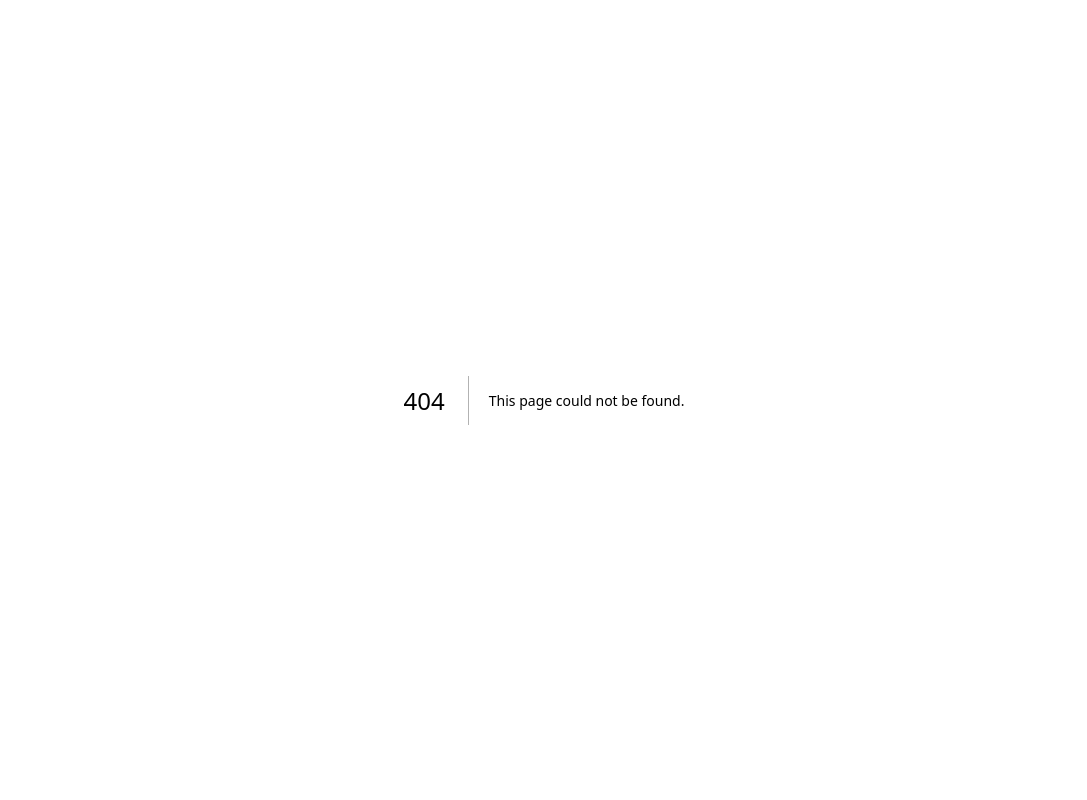
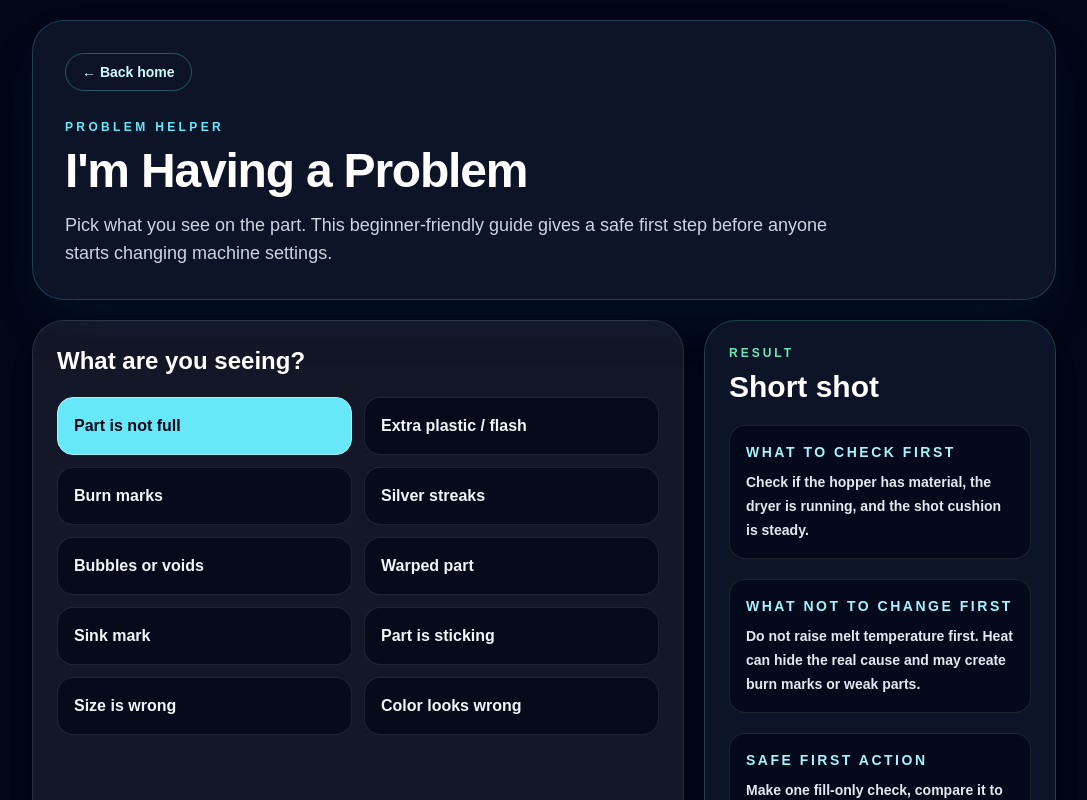
Before and after one commit to scottgraham2882-collab/molding-mentor-ai, a Next.js app: page /problem in a window 1280 px wide. Before the commit this address had no page. Shown: the top 800 px of the page, without its empty margins (96-1183 px from the left). Built offline with nearby package versions, Linux system fonts and the light colour scheme.

Commit message:
Add beginner problem flow

```diff
--- a/app/page.tsx
+++ b/app/page.tsx
@@ -49,6 +49,15 @@ const dashboardCards: DashboardCard[] = [
       "Create a user account for saved training activity, credentials, calculator runs, and coach chats.",
     href: "/account/register",
     accent: "from-emerald-300 to-lime-400",
+  },
+  {
+    title: "I'm Having a Problem",
+    description:
+      "Pick the visible part problem and get plain-language first checks, what not to change first, and safe next steps.",
+    href: "/problem",
+    accent: "from-rose-300 to-cyan-400",
+    beginnerTitle: "I'm Having a Problem",
+    beginnerExplanation: "Start here when a molded part looks wrong and you need a safe first step.",
   },
   {
     title: "Process Sheet Builder",
@@ -881,7 +890,7 @@ const validFavoriteHrefs = new Set(dashboardCards.flatMap((card) => (card.href ?
 const validToolHrefs = validFavoriteHrefs;
 const mostUsedHrefs = new Set(["/process-sheet-builder", "/production/live-board", "/scrap", "/oee", "/materials/resin-drying", "/calculators"]);
 const beginnerModeStorageKey = "moldingMentorBeginnerMode";
-const beginnerStartHrefs = new Set(["/troubleshooting", "/photo-analysis", "/defects", "/coach"]);
+const beginnerStartHrefs = new Set(["/problem", "/troubleshooting", "/photo-analysis", "/defects", "/coach"]);
 const selectedRoleStorageKey = "moldingMentorSelectedRole";
 const shopRoles: ShopRole[] = ["Operator", "Process Technician", "Supervisor", "Manager"];
 const roleHelpers: Record<ShopRole, string> = {
@@ -921,6 +930,12 @@ const roleToolPicks: Record<ShopRole, RoleToolPick[]> = {
 };
 
 const quickActions: QuickAction[] = [
+  {
+    label: "I'm Having a Problem",
+    helper: "Pick what you see and get safe first steps.",
+    href: "/problem",
+    icon: "🆘",
+  },
   {
     label: "Report a Defect",
     helper: "Find the defect and what to check next.",
--- /dev/null
+++ b/app/problem/page.tsx
@@ -0,0 +1,81 @@
+"use client";
+
+import Link from "next/link";
+import { useMemo, useState } from "react";
+
+type ProblemOption = {
+  symptom: string;
+  likelyDefect: string;
+  checkFirst: string;
+  doNotChangeFirst: string;
+  safeFirstAction: string;
+};
+
+const problemOptions: ProblemOption[] = [
+  { symptom: "Part is not full", likelyDefect: "Short shot", checkFirst: "Check if the hopper has material, the dryer is running, and the shot cushion is steady.", doNotChangeFirst: "Do not raise melt temperature first. Heat can hide the real cause and may create burn marks or weak parts.", safeFirstAction: "Make one fill-only check, compare it to the setup sheet, and tell a technician if the part is still short." },
+  { symptom: "Extra plastic / flash", likelyDefect: "Flash", checkFirst: "Look for plastic leaking at the parting line, vents, ejector pins, or damaged shutoff areas.", doNotChangeFirst: "Do not add more pack pressure first. More pressure often makes flash worse.", safeFirstAction: "Clean the mold face if allowed, verify clamp and setup sheet values, and save a flashed sample." },
+  { symptom: "Burn marks", likelyDefect: "Burning or diesel marks", checkFirst: "Check whether the mark is near the end of fill, a rib, a vent, or a trapped-air area.", doNotChangeFirst: "Do not raise injection speed first. Faster fill can trap air harder and make burns worse.", safeFirstAction: "Slowly confirm vents are clean and ask for help before changing speed, pressure, or temperature." },
+  { symptom: "Silver streaks", likelyDefect: "Splay or silver streaking", checkFirst: "Check material drying, moisture, hopper cover, resin lot, colorant, and whether streaks follow flow direction.", doNotChangeFirst: "Do not raise barrel heat first. More heat can make wet or degraded material look worse.", safeFirstAction: "Confirm dryer temperature, time, airflow, and material type before changing the press setup." },
+  { symptom: "Bubbles or voids", likelyDefect: "Voids or trapped gas", checkFirst: "Cut or inspect a sample if allowed and check whether bubbles are inside thick sections or near the surface.", doNotChangeFirst: "Do not increase cooling time first unless the process owner asks. It may not fix missing pack pressure or gas.", safeFirstAction: "Save good and bad samples, verify cushion is stable, and review pack/hold readings with a technician." },
+  { symptom: "Warped part", likelyDefect: "Warpage", checkFirst: "Check part temperature at ejection, cooling water flow, mold temperature, and whether the part is being bent after ejection.", doNotChangeFirst: "Do not change only one mold temperature zone first without checking water flow and part handling.", safeFirstAction: "Place parts on a flat surface, let them cool the same way, and compare cavities before changing the process." },
+  { symptom: "Sink mark", likelyDefect: "Sink", checkFirst: "Look at thick walls, ribs, bosses, and areas opposite heavy features where the surface pulls inward.", doNotChangeFirst: "Do not only add more cooling time first. Sink is often tied to packing, gate seal, or part thickness.", safeFirstAction: "Mark the sink location, keep samples by cavity, and verify hold pressure/time and cushion are stable." },
+  { symptom: "Part is sticking", likelyDefect: "Sticking or ejection issue", checkFirst: "Check whether the part sticks on the core, cavity, slides, lifters, or ejector pins.", doNotChangeFirst: "Do not spray mold release first unless your plant allows it. Spray can hide tooling issues and contaminate parts.", safeFirstAction: "Stop if parts are hanging up, save the sample, and ask for help before forcing parts out of the mold." },
+  { symptom: "Size is wrong", likelyDefect: "Dimensional issue", checkFirst: "Confirm the gauge, measurement method, part cooling time, cavity number, and print tolerance.", doNotChangeFirst: "Do not adjust pressure or temperature first until measurement and cooling conditions are confirmed.", safeFirstAction: "Measure several parts the same way after they cool, then compare the trend to the process sheet." },
+  { symptom: "Color looks wrong", likelyDefect: "Color variation or contamination", checkFirst: "Check resin, colorant, regrind, purge history, hopper mix, and whether old material is still in the barrel.", doNotChangeFirst: "Do not raise barrel temperature first. Heat may darken material or make contamination harder to diagnose.", safeFirstAction: "Keep a clean sample, verify the material/color code, and purge only by the approved work instruction." },
+];
+
+export default function ProblemPage() {
+  const [selectedSymptom, setSelectedSymptom] = useState(problemOptions[0].symptom);
+  const selectedProblem = useMemo(() => problemOptions.find((option) => option.symptom === selectedSymptom) ?? problemOptions[0], [selectedSymptom]);
+
+  return (
+    <main className="min-h-screen bg-slate-950 px-4 py-5 text-slate-100 sm:px-6 lg:px-8">
+      <div className="mx-auto flex w-full max-w-5xl flex-col gap-5">
+        <header className="rounded-[2rem] border border-cyan-300/20 bg-slate-900/90 p-5 shadow-2xl shadow-cyan-950/30 sm:p-8">
+          <Link href="/" className="inline-flex rounded-full border border-cyan-300/30 px-4 py-2 text-sm font-bold text-cyan-100 hover:bg-cyan-300/10">← Back home</Link>
+          <p className="mt-7 text-xs font-black uppercase tracking-[0.28em] text-cyan-300">Problem helper</p>
+          <h1 className="mt-3 text-4xl font-black tracking-tight text-white sm:text-5xl">I&apos;m Having a Problem</h1>
+          <p className="mt-4 max-w-3xl text-base leading-7 text-slate-300 sm:text-lg">Pick what you see on the part. This beginner-friendly guide gives a safe first step before anyone starts changing machine settings.</p>
+        </header>
+
+        <section className="grid gap-5 lg:grid-cols-[1fr_22rem]">
+          <div className="rounded-[2rem] border border-white/10 bg-white/[0.07] p-5 shadow-xl shadow-slate-950/25 sm:p-6">
+            <h2 className="text-2xl font-black text-white">What are you seeing?</h2>
+            <div className="mt-5 grid gap-3 sm:grid-cols-2">
+              {problemOptions.map((option) => (
+                <button key={option.symptom} type="button" onClick={() => setSelectedSymptom(option.symptom)} className={`rounded-2xl border p-4 text-left text-base font-black transition focus:outline-none focus:ring-4 focus:ring-cyan-300/20 ${selectedSymptom === option.symptom ? "border-cyan-200 bg-cyan-300 text-slate-950" : "border-white/10 bg-slate-950/70 text-slate-100 hover:border-cyan-300/50 hover:bg-white/10"}`}>
+                  {option.symptom}
+                </button>
+              ))}
+            </div>
+          </div>
+
+          <aside className="rounded-[2rem] border border-emerald-300/20 bg-slate-900/90 p-5 shadow-xl shadow-slate-950/25 sm:p-6">
+            <p className="text-xs font-black uppercase tracking-[0.25em] text-emerald-300">Result</p>
+            <h2 className="mt-2 text-3xl font-black text-white">{selectedProblem.likelyDefect}</h2>
+            <ResultBlock title="What to check first" text={selectedProblem.checkFirst} />
+            <ResultBlock title="What not to change first" text={selectedProblem.doNotChangeFirst} />
+            <ResultBlock title="Safe first action" text={selectedProblem.safeFirstAction} />
+          </aside>
+        </section>
+
+        <section className="rounded-[2rem] border border-cyan-300/20 bg-slate-900/80 p-5 sm:p-6">
+          <h2 className="text-2xl font-black text-white">Need more help?</h2>
+          <div className="mt-4 grid gap-3 sm:grid-cols-3">
+            <HelpLink href="/troubleshooting" label="Troubleshooting Wizard" helper="Answer more questions." />
+            <HelpLink href="/photo-analysis" label="Defect Photo Analysis" helper="Use a part picture." />
+            <HelpLink href="/defects" label="Defect Library" helper="Read the full guide." />
+          </div>
+        </section>
+      </div>
+    </main>
+  );
+}
+
+function ResultBlock({ title, text }: { title: string; text: string }) {
+  return <section className="mt-5 rounded-2xl border border-white/10 bg-slate-950/70 p-4"><h3 className="text-sm font-black uppercase tracking-[0.18em] text-cyan-200">{title}</h3><p className="mt-2 text-sm font-semibold leading-6 text-slate-200">{text}</p></section>;
+}
+
+function HelpLink({ href, label, helper }: { href: string; label: string; helper: string }) {
+  return <Link href={href} className="rounded-2xl border border-white/10 bg-slate-950/70 p-4 transition hover:border-cyan-300/50 hover:bg-white/10"><span className="block text-lg font-black text-cyan-100">{label} →</span><span className="mt-1 block text-sm font-semibold text-slate-300">{helper}</span></Link>;
+}
```
